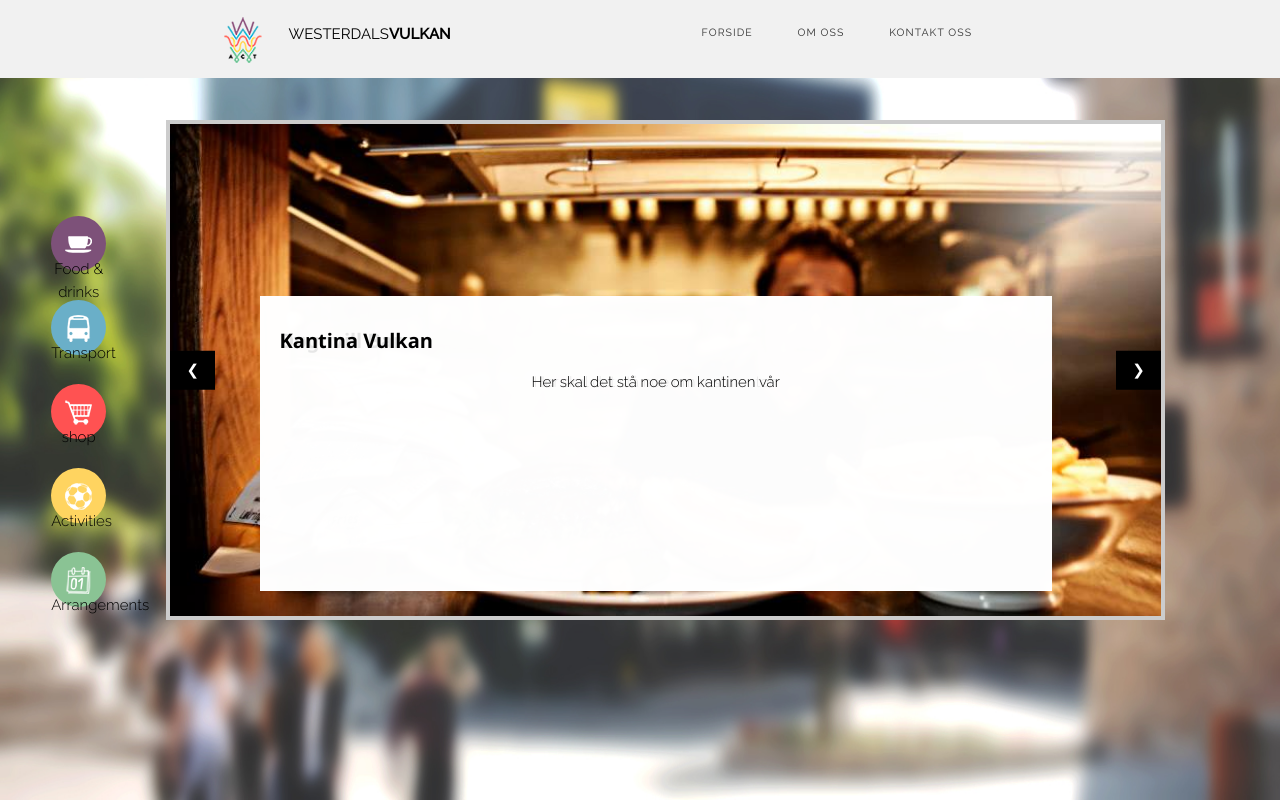
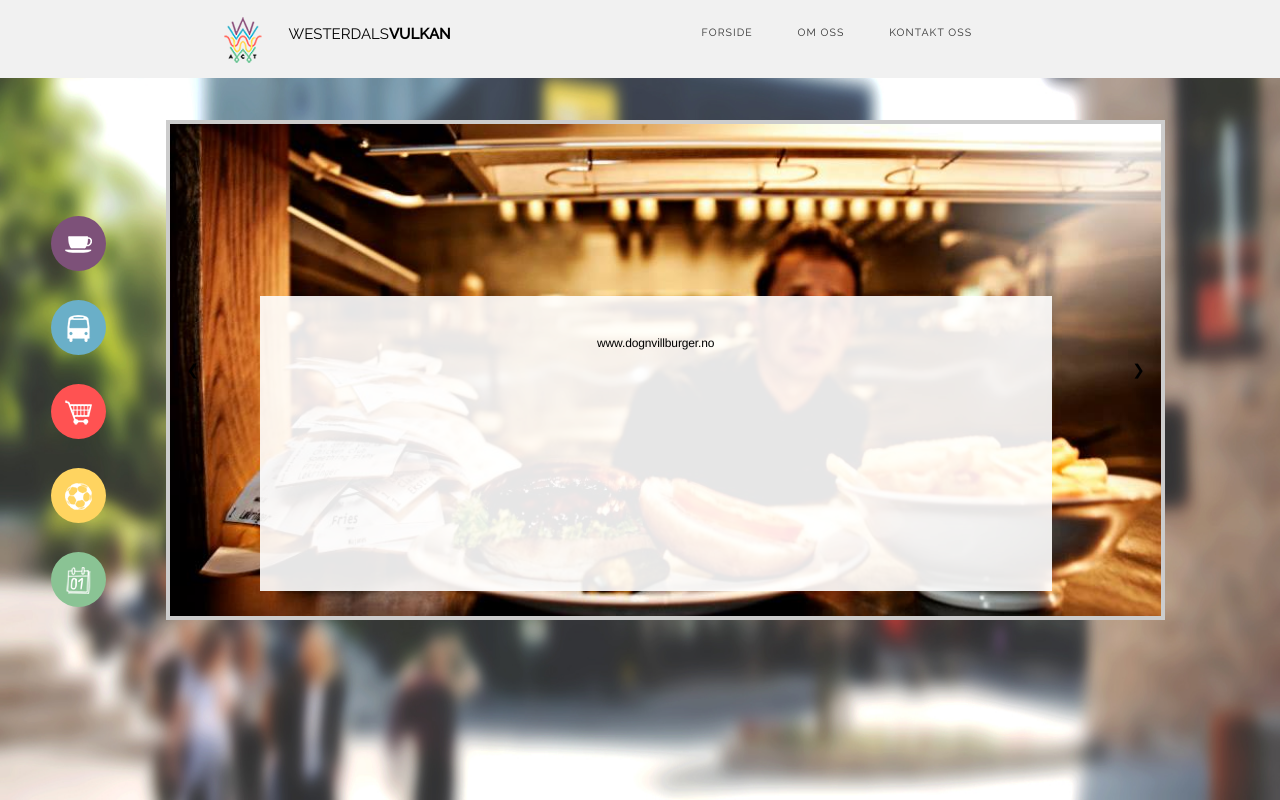
Before and after one commit to Hundur/EksamenProsjekt2017, a PHP site: page /food.php in a window 1280 px wide. Run offline with PHP 8.4, Linux system fonts and the light colour scheme.

Commit message:
Updated slider and side-menu

```diff
--- a/food.php
+++ b/food.php
@@ -18,41 +18,50 @@
 include_once('header.php');
 ?>
 
-			<a href="food.php" class = menucircle2 id = food2> <p class = "menutext2" id = "menutext21"><img src="img/icons/food-27.png" alt="icons"><br>Food & drinks</p></a>
+			<a href="food.php" class = menucircle2 id = food2> <p class = "menutext2" id = "menutext21"><img src="img/icons/food-27.png" alt="icons"></p></a>
 
-			<a href="transport.php" class = menucircle2 id = transport2> <p class = "menutext2" id = "menutext22"><img src="img/icons/transport-27.png" alt="icons"><br>Transport</p></a>
+			<a href="transport.php" class = menucircle2 id = transport2> <p class = "menutext2" id = "menutext22"><img src="img/icons/transport-27.png" alt="icons"></p></a>
 
-			<a href="shop.php" class = menucircle2 id = shopping2> <p class = "menutext2" id = "menutext23"><img src="img/icons/shopping-27.png" alt="icons"><br>shop</p></a>
+			<a href="shop.php" class = menucircle2 id = shopping2> <p class = "menutext2" id = "menutext23"><img src="img/icons/shopping-27.png" alt="icons"></p></a>
 
-			<a href="activities.php" class = menucircle2 id = activities2> <p class = "menutext2" id = "menutext24"><img src="img/icons/activities-27.png" alt="icons"><br>Activities</p></a>
+			<a href="activities.php" class = menucircle2 id = activities2> <p class = "menutext2" id = "menutext24"><img src="img/icons/activities-27.png" alt="icons"></p></a>
 
-			<a href="arrangements.php" class = menucircle2 id = arrangement2> <p class = "menutext2" id = "menutext25"><img src="img/icons/arrangement-27.png" alt="icons"><br>Arrangements</p></a>
+			<a href="arrangements.php" class = menucircle2 id = arrangement2> <p class = "menutext2" id = "menutext25"><img src="img/icons/arrangement-27.png" alt="icons"></p></a>
 
 		<!-- End of main navbar -->
 
 			<div id="container">
-            <div class="slide"><img class="Slides" src="img/Restaurants/dognvill.jpg" style="width:100%">
+
+            <div class="Slides">
                  <div class="textbox">
-					 <h4><b>Døgnvill Bar</b></h4>
-					 <p>Her skal det stå noe om resturanten</p>
+                    <h3><b></b></h3>
+				    <p></p>
+					 <p><a href="http://www.dognvillburger.no/">www.dognvillburger.no</a></p>
                 </div>
-            <img class="Slides" src="img/Restaurants/kantina.jpg" style="width:100%">
-				<div class="textbox">
-					 <h4><b>Kantina Vulkan</b></h4>
-					 <p>Her skal det stå noe om kantinen vår</p>
+                <img src="img/Restaurants/dognvill.jpg" style="width:100%">
+            </div>
+
+            <div class="Slides">
+                 <div class="textbox">
+                    <h3><b>Kantina Vulkan</b></h3>
+				    <p></p>
                 </div>
-            <button class="w3-button w3-black w3-display-left" onclick="plusDivs(-1)">&#10094;</button>
-            <button class="w3-button w3-black w3-display-right" onclick="plusDivs(1)">&#10095;</button>
+                <img src="img/Restaurants/kantina.jpg" style="width:100%">
+            </div>
+	   <button class="w3-button w3-transparent w3-display-left" onclick="plusDivs(-1)">&#10094;</button>
+            <button class="w3-button w3-transparent w3-display-right" onclick="plusDivs(1)">&#10095;</button>
+		</div>
 
+                <!-- End of container -->
 
-		</div>  <!-- End of container -->
-
-		    <script>
+    <script>
         var slideIndex = 1;
         showDivs(slideIndex);
+
         function plusDivs(n) {
         showDivs(slideIndex += n);
         }
+
         function showDivs(n) {
         var i;
         var x = document.getElementsByClassName("Slides");
@@ -64,6 +73,7 @@ include_once('header.php');
         x[slideIndex-1].style.display = "block";
         }
     </script>
-		</div>
+
     </body>
+
 </html>
```
